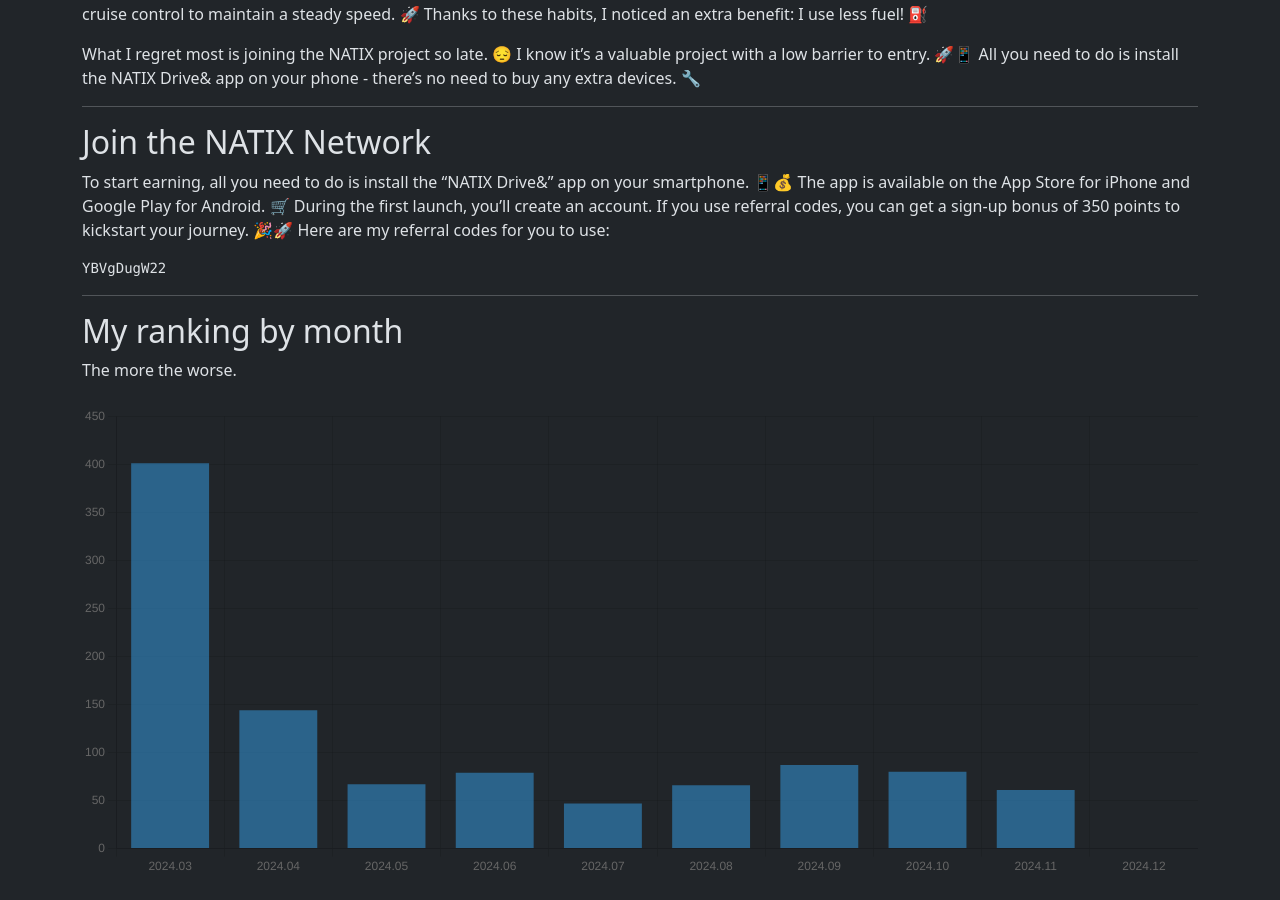
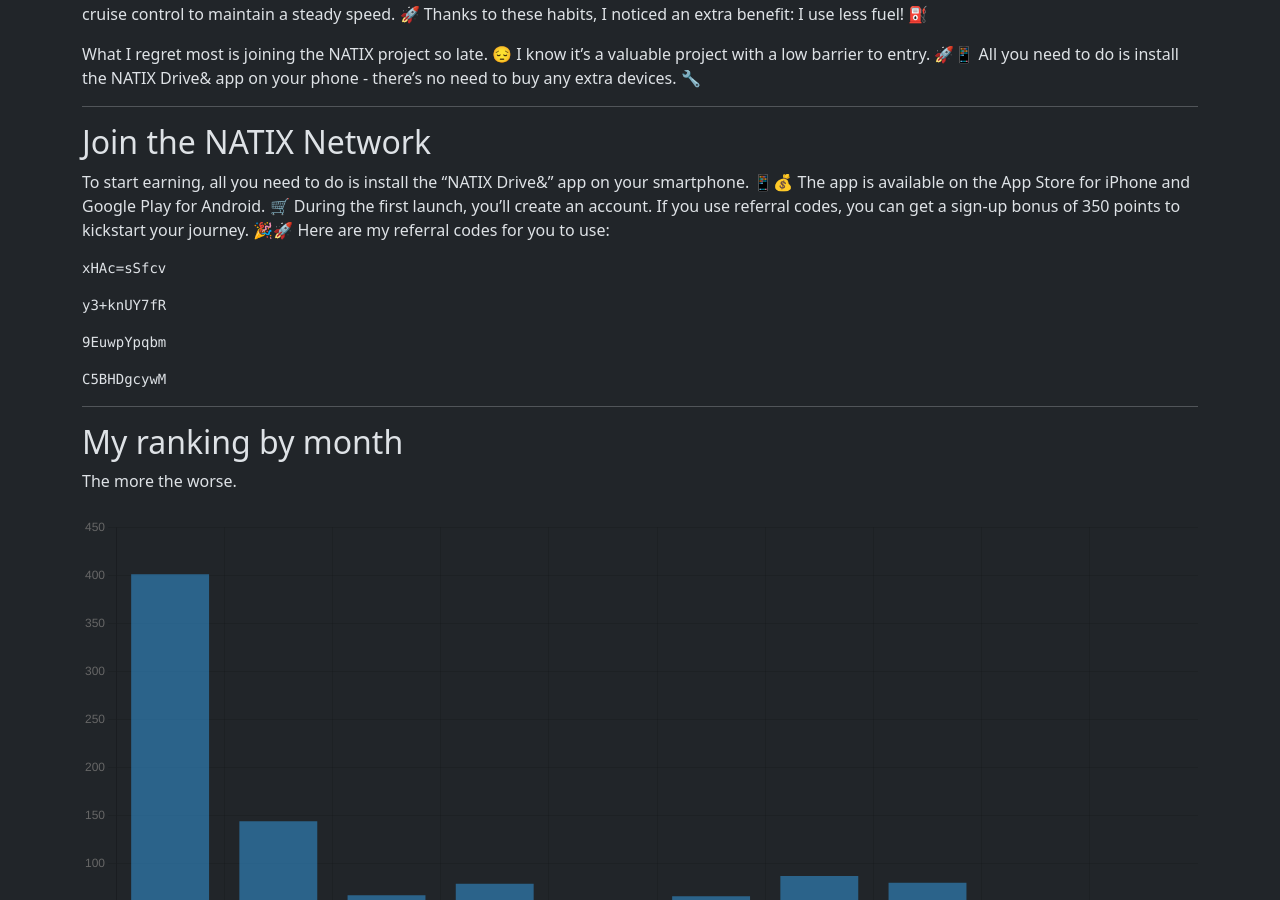
Before and after one commit to torrocus/natix, a Jekyll site: the page built from index.md, in a window 1280 px wide and 900 px high, scrolled down 2352 px. Built offline with Jekyll 4.4.1, drawn with Linux system fonts in a browser that asks for light colours; comment, search, counter and statistics services are not loaded.

Commit message:
Refresh referrer codes

````diff
--- a/index.md
+++ b/index.md
@@ -137,7 +137,19 @@ If you use referral codes, you can get a sign-up bonus of 350 points to kickstar
 Here are my referral codes for you to use:
 <!-- NATIX-REFERRAL-CODES-LIST:START -->
 ```
-YBVgDugW22
+xHAc=sSfcv
+```
+
+```
+y3+knUY7fR
+```
+
+```
+9EuwpYpqbm
+```
+
+```
+C5BHDgcywM
 ```
 <!-- NATIX-REFERRAL-CODES-LIST:END -->
 <!--
````
Also changed, not shown: other parts of index.md (+1 -1 lines).
